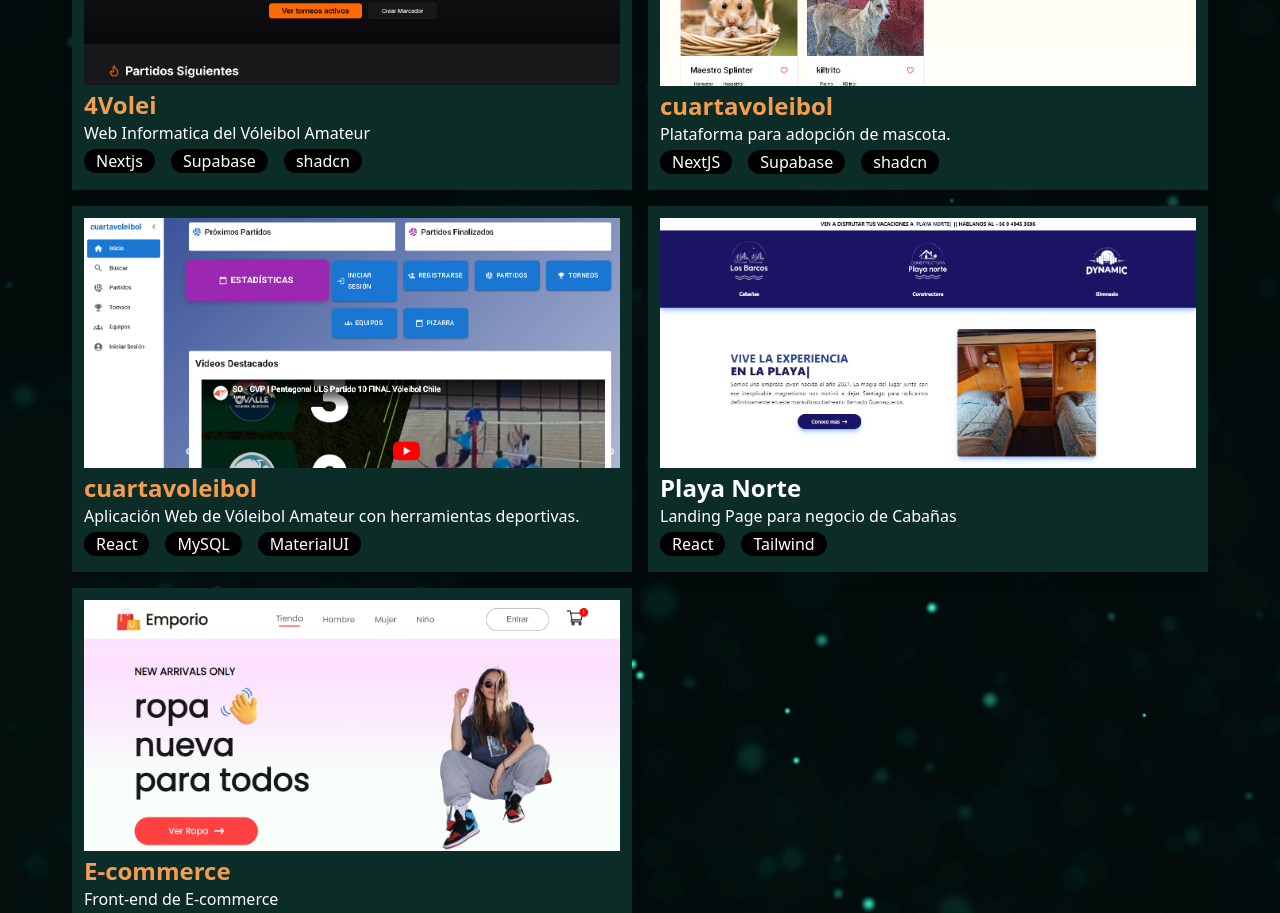
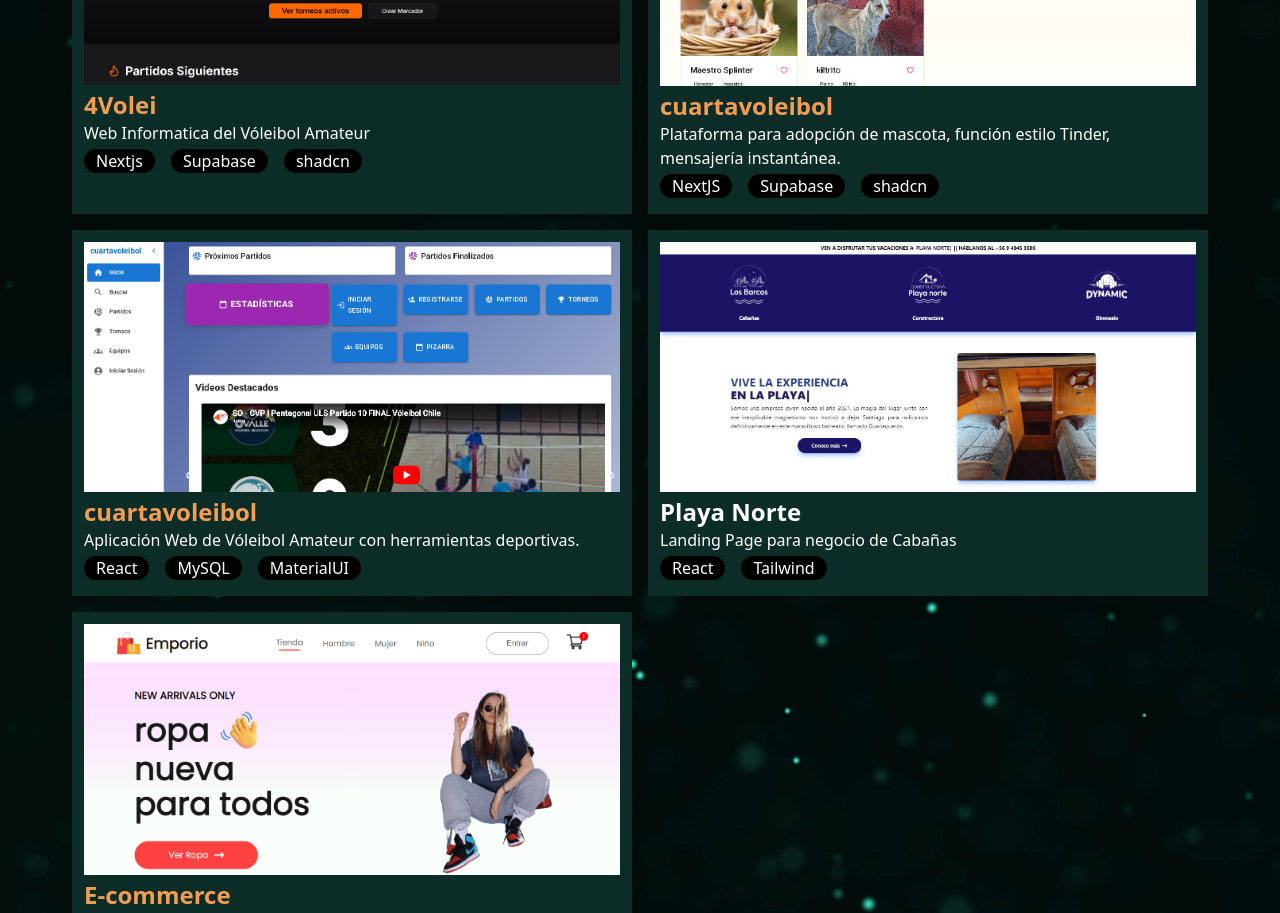
Before and after one commit to Joelherr09/portafolio, a React (Create React App) app: page / in a window 1280 px wide. Shown: the part 860-1773 px from the top of the page. Built offline with nearby package versions, Linux system fonts and the light colour scheme.

Commit message:
Update Proyectos.jsx

```diff
--- a/src/components/Proyectos.jsx
+++ b/src/components/Proyectos.jsx
@@ -31,7 +31,7 @@ const Proyectos = () => {
             <img src={aperra} alt="" />
             <div className="py-1">
                 <h4 className="text-2xl font-semibold text-[#f39d52]">cuartavoleibol</h4>
-                <p>Plataforma para adopción de mascota.</p>
+                <p>Plataforma para adopción de mascota, función estilo Tinder, mensajería instantánea.</p>
                 <div className="flex gap-4 pt-1">
                     <p className="bg-black rounded-xl px-3">NextJS</p>
                     <p className="bg-black rounded-xl px-3">Supabase</p>
```
